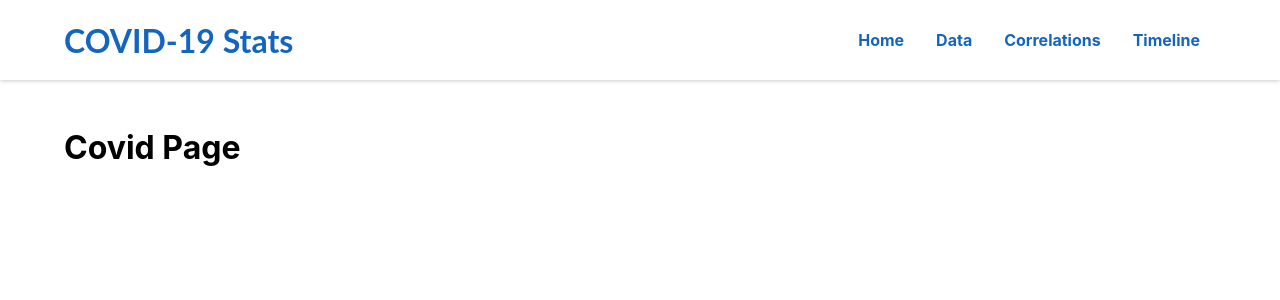
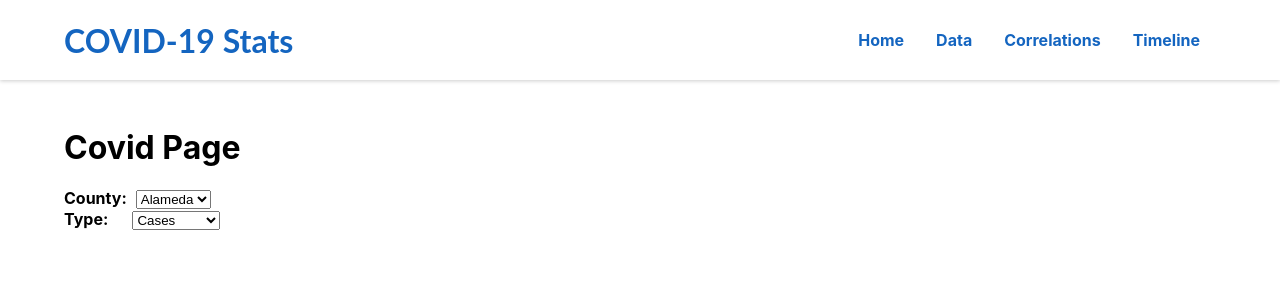
Before and after one commit to jayeh001/California_Covid_Tracker_Web_App, a React (Create React App) app in the folder client/cis550-group-project/: page /covid in a window 1280 px wide. Shown: the top 300 px of the page. Built offline with nearby package versions, Linux system fonts and the light colour scheme; no server answers.

Commit message:
not working covid

```diff
--- a/client/cis550-group-project/src/pages/CovidPage.js
+++ b/client/cis550-group-project/src/pages/CovidPage.js
@@ -1,18 +1,30 @@
-import { useEffect } from "react";
+import { useCallback, useEffect } from "react";
 import { getCovid } from "../fetcher";
 import { useState } from "react";
 
+import Dropdown from 'react-bootstrap/Dropdown';
+import DropdownButton from 'react-bootstrap/DropdownButton';
+
 const CovidPage = () => {
 
-    const [covidData, setCovidData] = useState()
+    const [covidData, setCovidData] = useState();
 
 
     useEffect(() => {
-        getCovid("alameda", "cases").then(res => {
+        getCovid('Alameda', 'cases').then(res => {
             setCovidData(res.results)
         })
     }, [])
 
+
+    function onChangeCounty (event) {
+        var countyName = event.target.value
+        console.log(event.target.value);
+       /* getCovid(countyName, 'cases').then(res => {
+            setCovidData(res.results)
+        })
+        console.log('changing')*/
+    }
 
     console.log(covidData)
 
@@ -20,6 +32,20 @@ const CovidPage = () => {
     return (
         <div>
             <h1>Covid Page</h1>
+            <form action='/covid'>
+                <label for="county"><b>County:</b> &nbsp;</label>
+                <select name="county" id="county" onchange={onChangeCounty}>
+                    <option value="Alameda">Alameda</option>
+                    <option value="Amador">Amador</option>
+                </select>
+            </form>
+            <form action='/covid'>
+                <label for="type"><b>Type:&nbsp;&nbsp;&nbsp;&nbsp;</b> &nbsp;</label>
+                <select name="type" id="type">
+                    <option value="cases">Cases</option>
+                    <option value="correlation">Correlation</option>
+                </select>
+            </form>
         </div>
     )
 }
```
